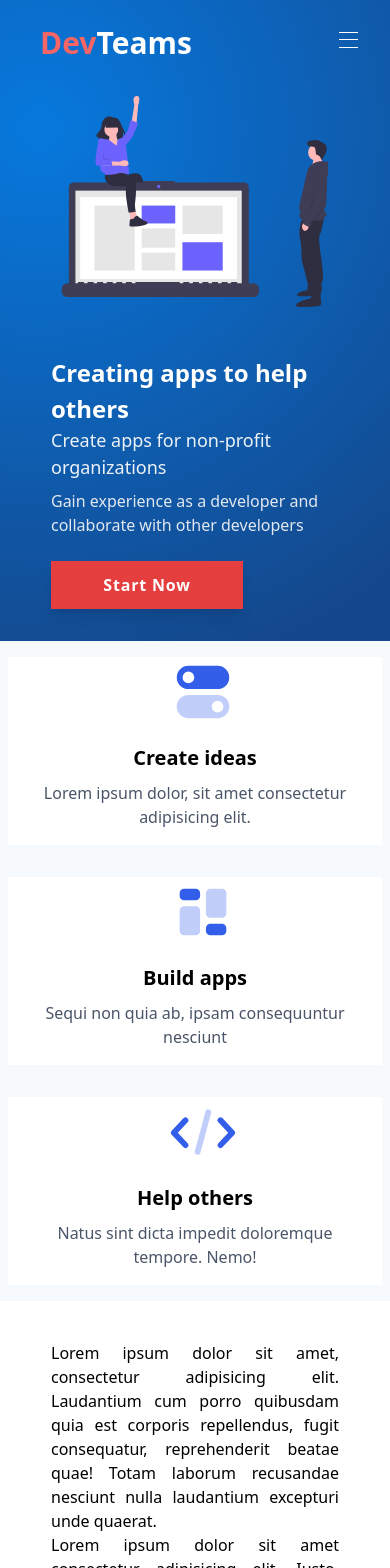
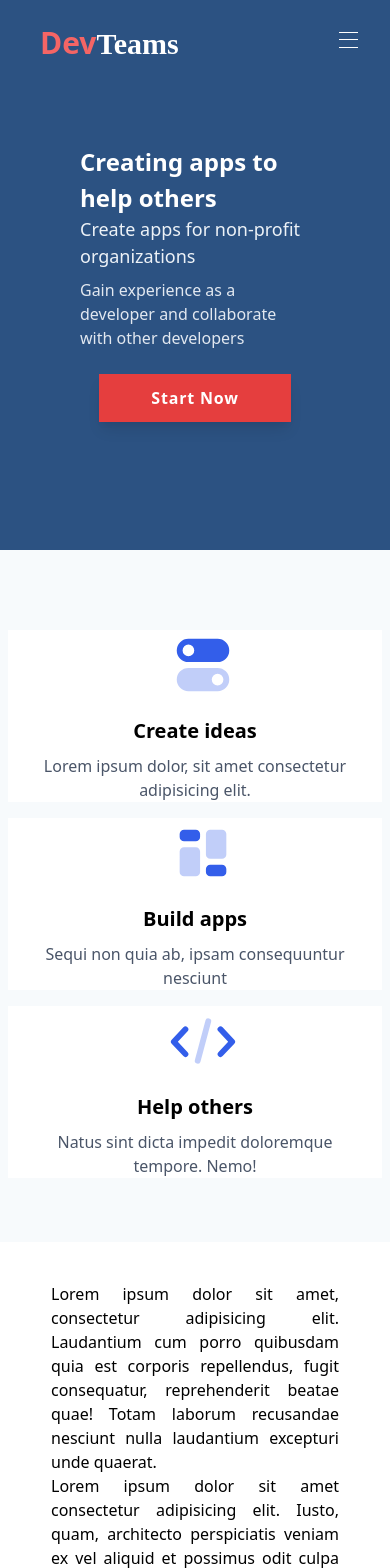
Before and after one commit to yossial/devteams, a Next.js app: page / in a window 390 px wide. Shown: the top 1568 px of the page. Built offline with nearby package versions, Linux system fonts and the light colour scheme.

Commit message:
Changed to background video

```diff
--- a/components/Hamburger.js
+++ b/components/Hamburger.js
@@ -1,12 +1,12 @@
 import React from 'react'
 
-export default function hamburger({ isOpen, setIsOpen }) {
+export default function hamburger({ isOpen, setIsOpen, isSolid }) {
 
   const topClosed = {
     display: "block",
     height: "1px",
     width: "100%",
-    background: "white",
+    background: isOpen || isSolid ? 'black' : 'white',
     transitionTimingFunction: "ease",
     transitionDuration: "0.7s",
     borderRadius: "0px",
@@ -55,7 +55,6 @@ export default function hamburger({ isOpen, setIsOpen }) {
         top: '2em',
         right: '2em',
         transform: 'rotate(0deg)',
-        color: isOpen ? 'black' : 'white'
       }}
         className='md:hidden'
         onClick={() => setIsOpen(!isOpen)}
--- a/components/Header.js
+++ b/components/Header.js
@@ -13,11 +13,12 @@ export default function header({ isSolid }) {
         <div>
           <Link href="/">
             <a className="text-3xl font-bold">
-              <span className="text-red-500">Dev</span><span className="text-gtay-200">Teams</span>
+              <span className="text-red-500">Dev</span>
+              <span className="text-gtay-200" style={{ fontFamily: 'cursive' }}>Teams</span>
             </a>
           </Link>
         </div>
-        <Hamburger isOpen={isOpen} setIsOpen={setIsOpen} />
+        <Hamburger isOpen={isOpen} setIsOpen={setIsOpen} isSolid={isSolid} />
         <div className={`md:flex align-middle items-center ${isOpen ? 'flex' : 'hidden'}`}>
           <ul className="flex flex-col md:flex-row">
             <li className={`${isOpen ? 'py-2' : ''}`}><Link activeClassName="active" href="/">
--- a/components/Hero.js
+++ b/components/Hero.js
@@ -4,10 +4,20 @@ import Draw from '../public/undraw_social_friends.svg'
 export default function Hero() {
   return (
     <>
-      <div className="gradient h-auto md:h-screen">
-        <div className="container content-center pt-24 md:pt-32 lg:pt-56 px-auto mx-auto flex justify-evenly
-        flex-col-reverse md:flex-row">
-          <div className="flex flex-col mx-auto py-8 md:ml-8 md:w-6/12 md:max-w-xl">
+      <section className="relative bg-blue-800 p-16 sm:p-0">
+        <video
+          className="z-0 hidden sm:block"
+          autoPlay
+          muted
+          loop
+          style={{
+            filter: 'brightness(0.5)'
+          }}
+        >
+          <source src="/video.mp4" type="video/mp4" />
+        </video>
+        <div className="relative flex flex-col container items-center sm:absolute my-16 mx-auto sm:m-0 sm:p-0
+        sm:inset-y-30 sm:z-1">
           <div className="py-4">
             <h2 className="text-2xl md:text-4xl font-bold mb-0 xs:mb-2 text-white">
               Creating apps to help others</h2>
@@ -20,11 +30,8 @@ export default function Hero() {
             Start Now
           </button>
         </div>
-          <div className="flex flex-col justify-center h-screen/4 w-full md:w-6/12 md:h-screen/3">
-            <Draw />
-          </div>
-        </div>
-      </div>
+
+      </section>
 
     </>
   )
--- a/components/IconCard.js
+++ b/components/IconCard.js
@@ -2,9 +2,9 @@ import React from 'react'
 
 export default function IconCard({ Svg, title, content }) {
   return (
-    <div className="flex flex-col items-center max-w-sm overflow-hidden bg-white mx-2 my-4 md:my-0 text-center">
+    <div className="flex flex-col items-center max-w-sm overflow-hidden bg-white mx-2 mt-4 md:my-0 text-center">
       <Svg />
-      <div className="px-6 py-4">
+      <div className="px-6 pt-4">
         <div className="font-bold text-xl mb-2">{title}</div>
         <p className="text-gray-700 text-base">{content}</p>
       </div>
--- a/components/SectionsList.js
+++ b/components/SectionsList.js
@@ -3,8 +3,8 @@ import IconsAbout from './sections/IconsAbout'
 
 export default function Sections() {
   return (
-    <>
+    <div className="py-16 bg-gray-100">
       <IconsAbout />
-    </>
+    </div>
   )
 }
--- a/components/sections/IconsAbout.js
+++ b/components/sections/IconsAbout.js
@@ -7,8 +7,8 @@ export default function IconsAbout() {
   const svg3 = () => { return (<svg width="70" height="70" viewBox="0 0 24 24" xmlns="http://www.w3.org/2000/svg"><g fill="none" fillRule="evenodd"><path d="M0 0h24v24H0z"></path><path d="M17.272 8.685a1 1 0 111.456-1.37l4 4.25a1 1 0 010 1.37l-4 4.25a1 1 0 01-1.456-1.37l3.355-3.565-3.355-3.565zm-10.544 0L3.373 12.25l3.355 3.565a1 1 0 01-1.456 1.37l-4-4.25a1 1 0 010-1.37l4-4.25a1 1 0 011.456 1.37z" fill="#335EEA"></path><rect fill="#335EEA" opacity=".3" transform="rotate(15 12 12)" x="11" y="4" width="2" height="16" rx="1"></rect></g></svg>) }
 
   return (
-    <section className="flex justify-evenly items-center md:justify-center bg-gray-100 flex-col
-    md:flex-row" id="about">
+    <section className="flex justify-evenly items-center md:justify-center flex-col
+    sm:flex-row" id="about">
       <IconCard Svg={svg1} title="Create ideas" content="Lorem ipsum dolor, sit amet consectetur adipisicing elit." />
       <IconCard Svg={svg2} title="Build apps" content="Sequi non quia ab, ipsam consequuntur nesciunt" />
       <IconCard Svg={svg3} title="Help others" content="Natus sint dicta impedit doloremque tempore. Nemo!" />
--- a/styles/index.css
+++ b/styles/index.css
@@ -10,7 +10,7 @@ body {
 
 .gradient {
   position: relative;
-  background-image: radial-gradient(circle farthest-corner at 10% 20%, rgba(7, 121, 222, 1) 0%, rgba(20, 72, 140, 1) 90%);
+  background-image: radial-gradient(circle farthest-corner at 10% 20%, rgba(20, 72, 140, 1) 0%, rgba(7, 121, 222, 1) 90%)
 }
 
 .solid {
--- a/tailwind.config.js
+++ b/tailwind.config.js
@@ -29,13 +29,27 @@ module.exports = {
 
     extend: {
       height: theme => ({
-        "p75": "75vh",
-        "p85": "85vh",
+        "75": "75vh",
+        "85": "85vh",
         "screen/2": "50vh",
         "screen/3": "calc(100vh / 3)",
         "screen/4": "calc(100vh / 4)",
         "screen/5": "calc(100vh / 5)",
       }),
+      inset: theme => ({
+        '10': '10%',
+        '20': '20%',
+        '30': '30%',
+        '40': '40%',
+        '50': '50%',
+        '60': '60%',
+        '70': '70%',
+        '80': '80%',
+        '90': '90%',
+      }),
+      zIndex: theme => ({
+        '1': '1'
+      })
     }
   },
   variants: {
```
Also changed, not shown: 1 other file (tests, documents, lock files or other folders). Lines whose indentation alone changed are shown as unchanged.
